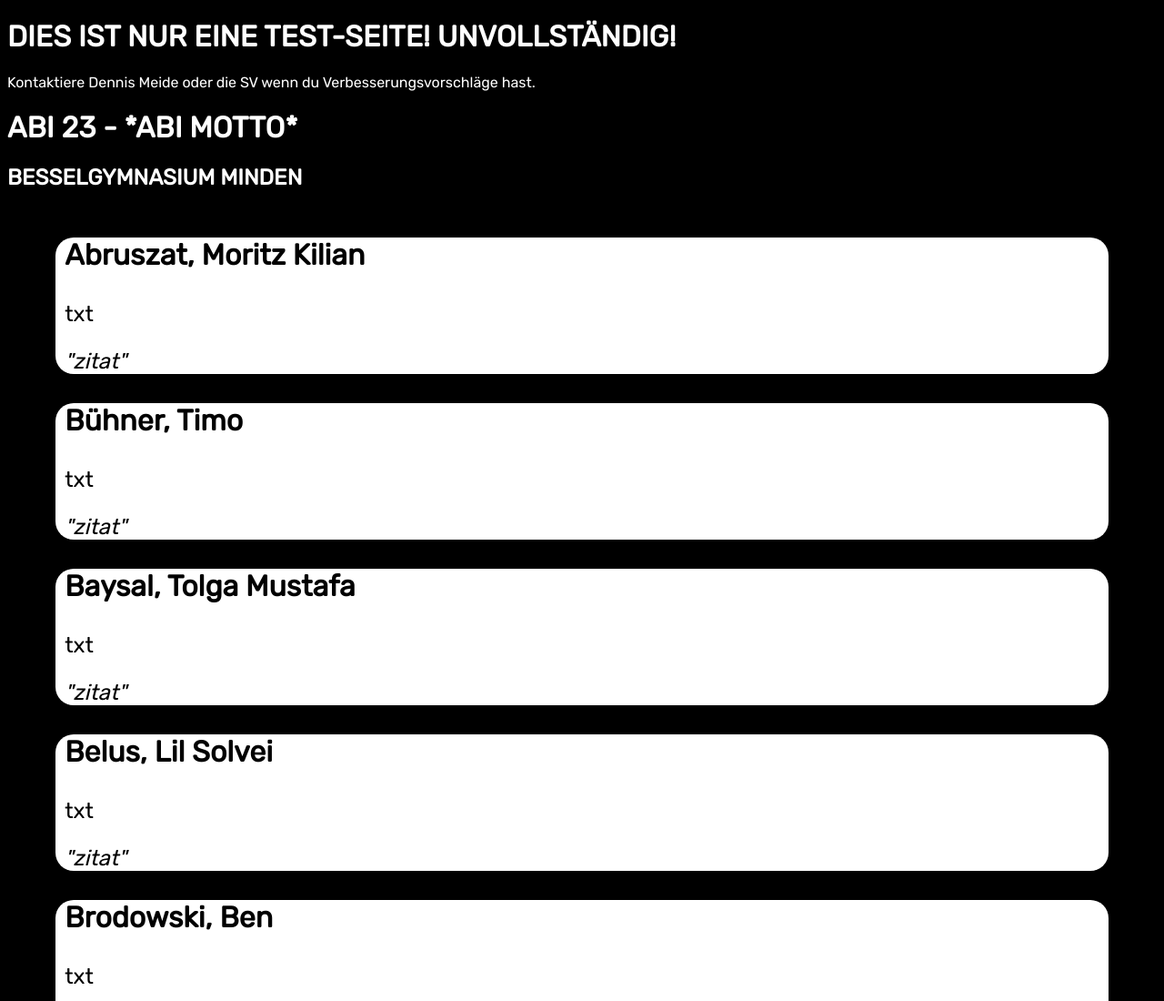
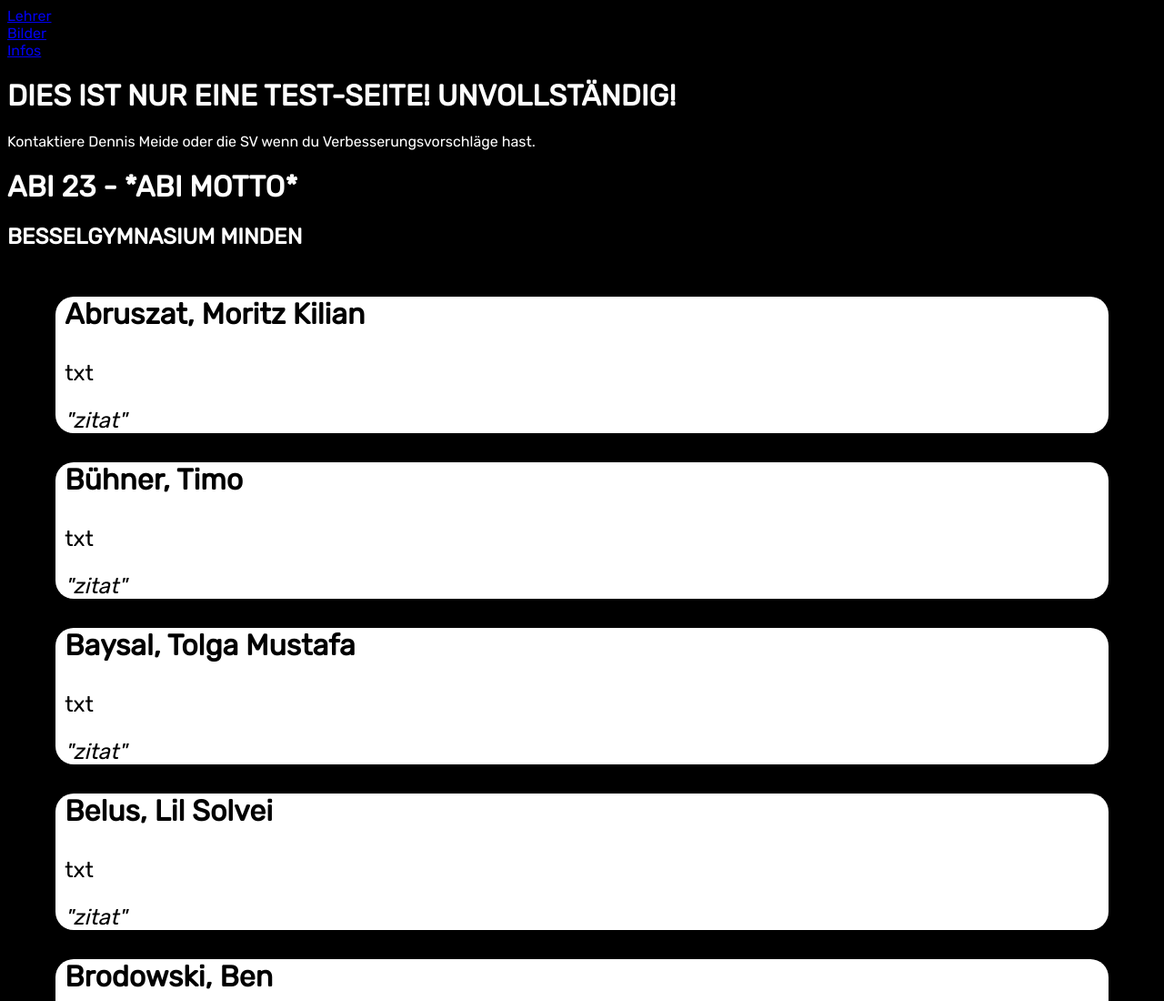
Before and after one commit to DennisMeide/abi23, a plain HTML site: page index.html in a window 1280 px wide. Shown: the top 1100 px of the page at 91% size. Drawn offline with Linux system fonts and the light colour scheme.

Commit message:
Update index.html

```diff
--- a/index.html
+++ b/index.html
@@ -8,9 +8,22 @@
 		<link href="https://fonts.googleapis.com/css2?family=Rubik&display=swap" rel="stylesheet">
 	</head>
 	<body>
+		<div class="cBanner" id="banner">
+			<div class="tBanner">
+				<a href="./other/teachers.html" onclick="location.href='./other/teachers.html';">Lehrer</a>
+			</div>
+			<div class="tBanner">
+				<a href="./other/teachers.html" onclick="location.href='./other/teachers.html';">Bilder</a>
+			</div>
+			<div class="tBanner" onclick="location.href='./other/teachers.html';">
+				<a href="./other/teachers.html">Infos</a>
+			</div>
+		</div>
 		<div class="header">
-			<h1>DIES IST NUR EINE TEST-SEITE! UNVOLLSTÄNDIG!</h1>
-			<p>Kontaktiere Dennis Meide oder die SV wenn du Verbesserungsvorschläge hast.</p>
+			<div class="disclaimer">
+				<h1>DIES IST NUR EINE TEST-SEITE! UNVOLLSTÄNDIG!</h1>
+				<p>Kontaktiere Dennis Meide oder die SV wenn du Verbesserungsvorschläge hast.</p>
+			</div>
 			<h1>ABI 23 - *ABI MOTTO*</h1>
 			<h2>BESSELGYMNASIUM MINDEN</h2>
 		</div>
```
